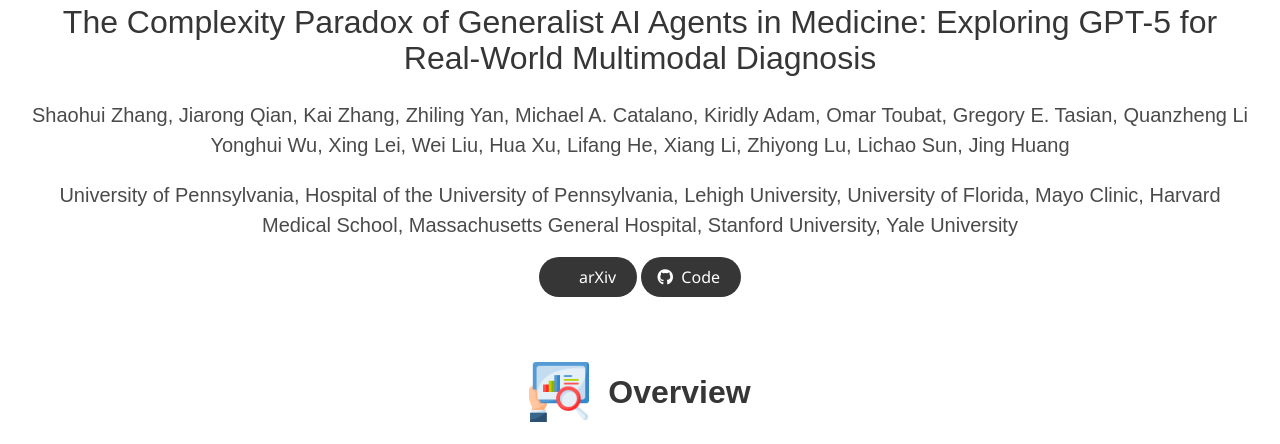
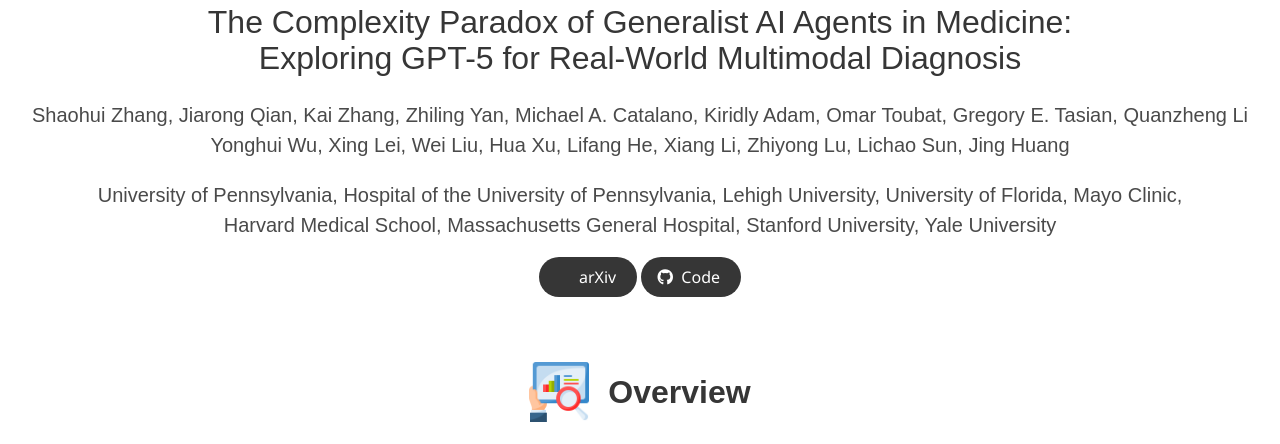
Before and after one commit to JiarongQian/AgentMed, a plain HTML site: page index.html in a window 1280 px wide. Shown: the part 322-766 px from the top of the page. Drawn offline with nearby package versions, Linux system fonts and the light colour scheme; some icons are missing; a web font is replaced by a local one.

Commit message:
Update title formatting, affiliations layout, README with page link, and fix image path

```diff
--- a/index.html
+++ b/index.html
@@ -77,7 +77,7 @@
         <div class="columns is-centered">
           <div class="column has-text-centered">
             <img src="./static/images/logo.jpeg" alt="Logo" style="max-width: 250px; height: auto; margin-bottom: 20px; background: transparent; mix-blend-mode: normal;">
-            <h2 class="title is-3 is-normal publication-title" style="font-weight: normal;">The Complexity Paradox of Generalist AI Agents in Medicine: Exploring GPT-5 for Real-World Multimodal Diagnosis</h2>
+            <h2 class="title is-3 is-normal publication-title" style="font-weight: normal;">The Complexity Paradox of Generalist AI Agents in Medicine:<br>Exploring GPT-5 for Real-World Multimodal Diagnosis</h2>
             <div class="is-size-5 publication-authors" style="white-space: nowrap;">
               <!-- Paper authors - First row -->
               <span class="author-block">Shaohui Zhang,</span>
@@ -102,8 +102,11 @@
               <span class="author-block">Lichao Sun,</span>
               <span class="author-block">Jing Huang</span>
             </div>
-            <div class="is-size-5 publication-authors" style="margin-top: 1em;">
-              <span class="author-block">University of Pennsylvania, Hospital of the University of Pennsylvania, Lehigh University, University of Florida, Mayo Clinic, Harvard Medical School, Massachusetts General Hospital, Stanford University, Yale University</span>
+            <div class="is-size-5 publication-authors" style="margin-top: 1em; white-space: nowrap;">
+              <span class="author-block">University of Pennsylvania, Hospital of the University of Pennsylvania, Lehigh University, University of Florida, Mayo Clinic,</span>
+            </div>
+            <div class="is-size-5 publication-authors" style="white-space: nowrap;">
+              <span class="author-block">Harvard Medical School, Massachusetts General Hospital, Stanford University, Yale University</span>
             </div>
 
             <div class="column has-text-centered">
@@ -566,7 +569,7 @@
             <img src="./static/images/case study/MM-1523.png" alt="Case study showing LLM strength in incorporating patient history example 5" />
           </div>
           <div class="item">
-            <img src="./static/images/case study/MM-1748.png" alt="Case study showing LLM strength in incorporating patient history example 6" />
+            <img src="./static/images/case study/mm-1748-2.png" alt="Case study showing LLM strength in incorporating patient history example 6" />
           </div>
         </div>
       </div>
```
Also changed, not shown: static/images/case study/mm-1748-2.png (added), 1 other file.
